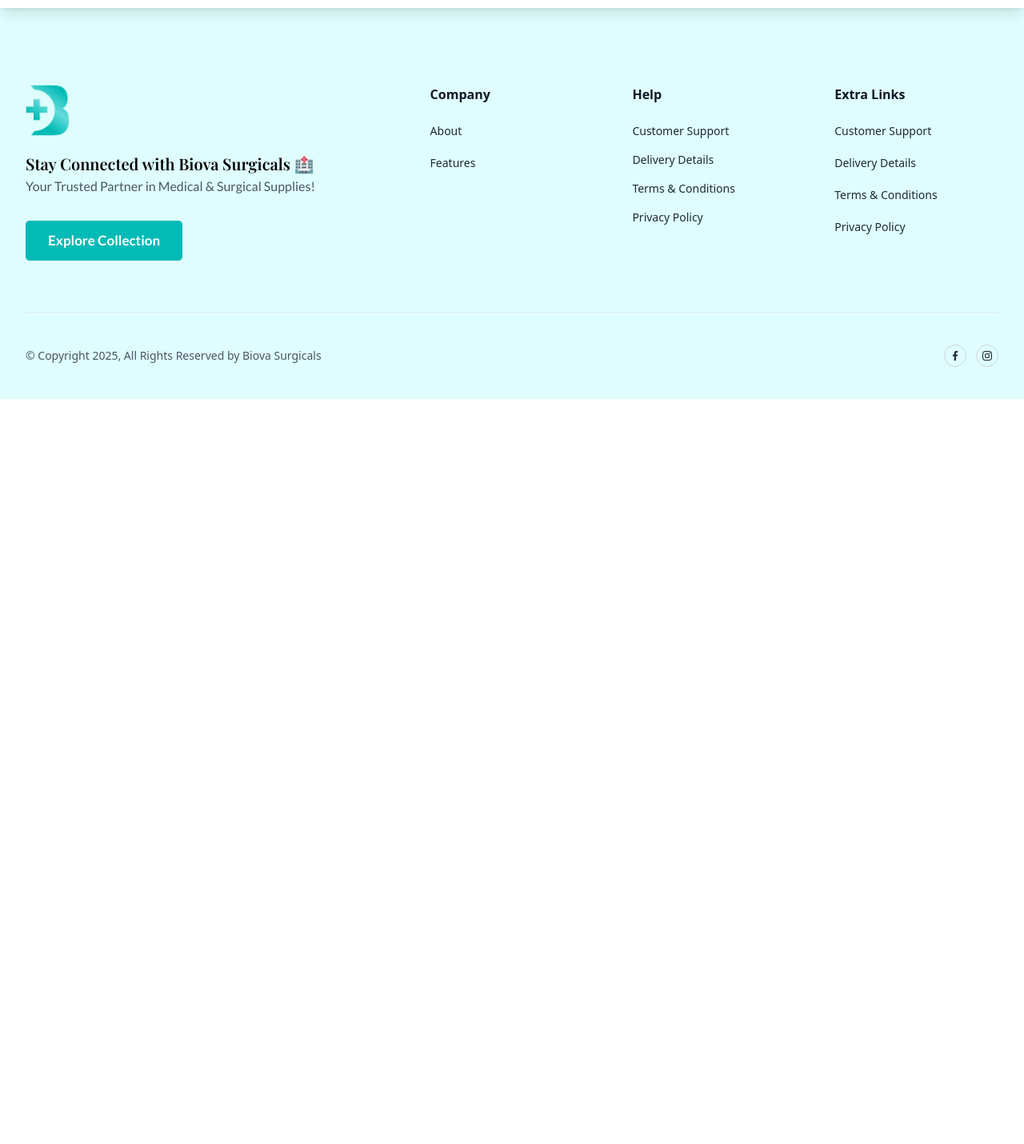
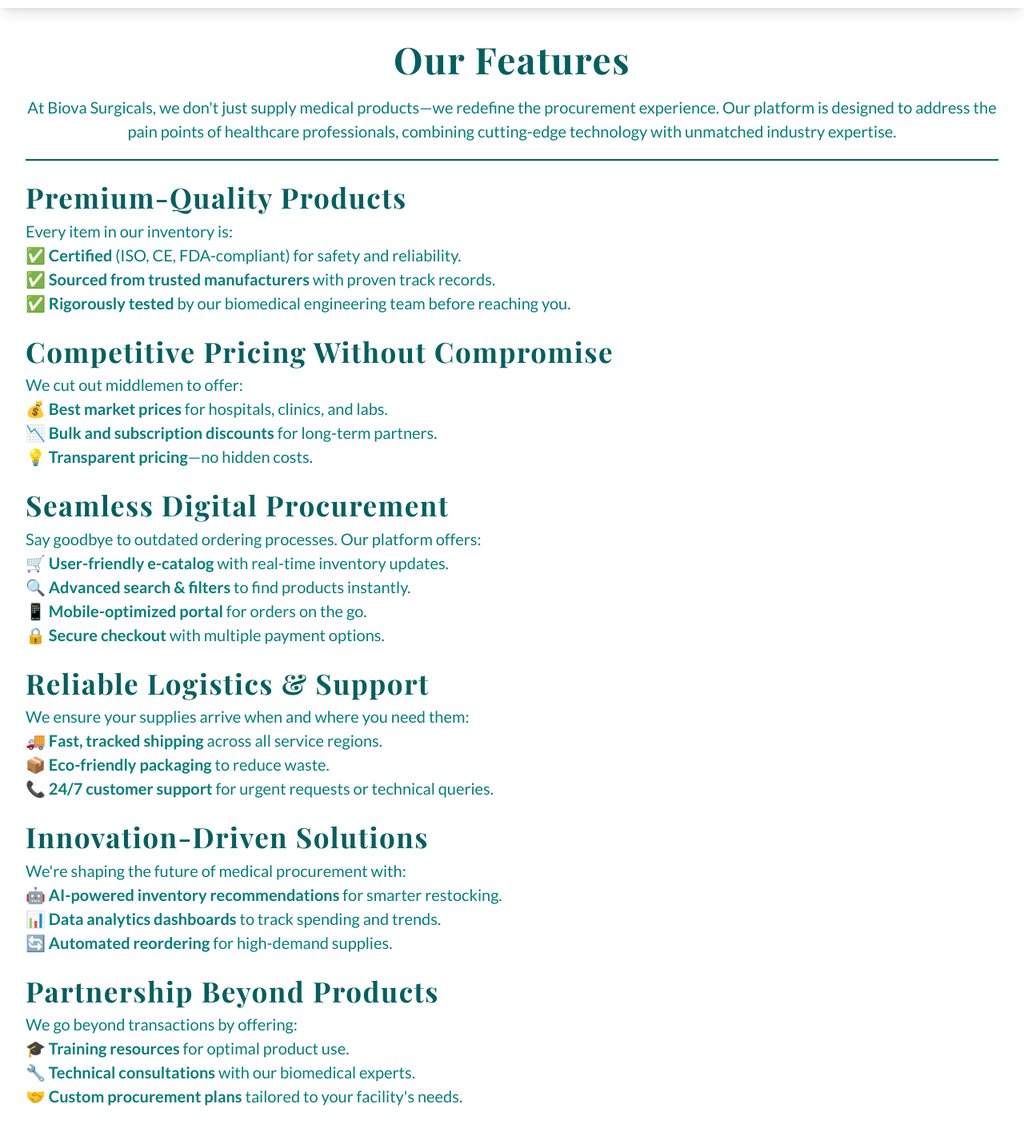
Before and after one commit to ABDULMOIZGHANI/Biova-Surgicals, a React (Vite) app in the folder FrontEnd/: page /our-features in a window 1280 px wide. Shown: the part 84-1515 px from the top of the page at 80% size. Before the commit the page ends 800 px from the top, so only its background shows below. Built offline with nearby package versions, Linux system fonts and the light colour scheme; a web font is replaced by a local one.

Commit message:
Features Page

```diff
--- a/FrontEnd/src/App.jsx
+++ b/FrontEnd/src/App.jsx
@@ -11,6 +11,7 @@
 import ThankYou from './pages/ThankYou.jsx';
 import { useState } from 'react';
 import About from './pages/About.jsx';
+import Features from './pages/Features.jsx';
 
 function App() {
 
@@ -29,6 +30,7 @@
         <Route path="/your-cart" element={<Cart />} />
         <Route path="/thank-you" element={<ThankYou />} />
         <Route path="/about-us" element={<About />} />
+        <Route path="/our-features" element={<Features />} />
       </Routes>
       <Footer />
     </BrowserRouter>
--- a/FrontEnd/src/components/Footer.jsx
+++ b/FrontEnd/src/components/Footer.jsx
@@ -29,7 +29,7 @@
                             </li>
 
                             <li>
-                                <Link to="/features" title="" className="flex text-sm text-gray-800 transition-all duration-200 hover:text-[#02BBB6] focus:text-[#02BBB6]"> Features </Link>
+                                <Link to="/our-features" title="" className="flex text-sm text-gray-800 transition-all duration-200 hover:text-[#02BBB6] focus:text-[#02BBB6]"> Features </Link>
                             </li>
                         </ul>
                     </div>
--- /dev/null
+++ b/FrontEnd/src/pages/Features.jsx
@@ -0,0 +1,69 @@
+import React from 'react'
+
+const Features = () => {
+    return (
+        <section className='w-[95%] m-auto max-w-[1300px]'>
+            <h1 className='text-[#00605f] playfair font-bold text-[30px] md:text-[46px] text-center tracking-[1.5px] mt-[30px] mb-[10px]'>Our Features</h1>
+            <p className='text-[#00807b] text-center lato text-[20px] mb-[20px]'>At Biova Surgicals, we don't just supply medical products—we redefine the procurement experience. Our platform is designed to address the pain points of healthcare professionals, combining cutting-edge technology with unmatched industry expertise.</p>
+
+            <div className='h-[2px] mt-[20px] bg-[#00605f]'></div>
+
+            <h2 className='text-[#00605f] playfair font-bold text-[25px] md:text-[35px] tracking-[1.5px] mt-[20px]'>Premium-Quality Products</h2>
+            <p className='text-[#00807b] lato text-[17px] md:text-[20px] mb-[20px]'>
+                Every item in our inventory is: <br />
+                ✅ <b>Certified</b> (ISO, CE, FDA-compliant) for safety and reliability. <br />
+                ✅ <b>Sourced from trusted manufacturers</b> with proven track records. <br />
+                ✅ <b>Rigorously tested</b> by our biomedical engineering team before reaching you.
+            </p>
+
+            <h2 className='text-[#00605f] playfair font-bold text-[25px] md:text-[35px] tracking-[1.5px] mt-[20px]'>Competitive Pricing Without Compromise</h2>
+            <p className='text-[#00807b] lato text-[17px] md:text-[20px] mb-[20px]'>
+                We cut out middlemen to offer: <br />
+                💰 <b>Best market prices</b> for hospitals, clinics, and labs. <br />
+                📉 <b>Bulk and subscription discounts</b> for long-term partners. <br />
+                💡 <b>Transparent pricing</b>—no hidden costs.
+            </p>
+
+            <h2 className='text-[#00605f] playfair font-bold text-[25px] md:text-[35px] tracking-[1.5px] mt-[20px]'>Seamless Digital Procurement</h2>
+            <p className='text-[#00807b] lato text-[17px] md:text-[20px] mb-[20px]'>
+                Say goodbye to outdated ordering processes. Our platform offers: <br />
+                🛒 <b>User-friendly e-catalog</b> with real-time inventory updates. <br />
+                🔍 <b>Advanced search & filters</b> to find products instantly. <br />
+                📱 <b>Mobile-optimized portal</b> for orders on the go. <br />
+                🔒 <b>Secure checkout</b> with multiple payment options.
+            </p>
+
+            <h2 className='text-[#00605f] playfair font-bold text-[25px] md:text-[35px] tracking-[1.5px] mt-[20px]'>Reliable Logistics & Support</h2>
+            <p className='text-[#00807b] lato text-[17px] md:text-[20px] mb-[20px]'>
+                We ensure your supplies arrive when and where you need them: <br />
+                🚚 <b>Fast, tracked shipping</b> across all service regions. <br />
+                📦 <b>Eco-friendly packaging</b> to reduce waste. <br />
+                📞 <b>24/7 customer support</b> for urgent requests or technical queries.
+            </p>
+
+            <h2 className='text-[#00605f] playfair font-bold text-[25px] md:text-[35px] tracking-[1.5px] mt-[20px]'>Innovation-Driven Solutions</h2>
+            <p className='text-[#00807b] lato text-[17px] md:text-[20px] mb-[20px]'>
+                We're shaping the future of medical procurement with: <br />
+                🤖 <b>AI-powered inventory recommendations</b> for smarter restocking. <br />
+                📊 <b>Data analytics dashboards</b> to track spending and trends. <br />
+                🔄 <b>Automated reordering</b> for high-demand supplies.
+            </p>
+
+            <h2 className='text-[#00605f] playfair font-bold text-[25px] md:text-[35px] tracking-[1.5px] mt-[20px]'>Partnership Beyond Products</h2>
+            <p className='text-[#00807b] lato text-[17px] md:text-[20px] mb-[20px]'>
+                We go beyond transactions by offering: <br />
+                🎓 <b>Training resources</b> for optimal product use. <br />
+                🔧 <b>Technical consultations</b> with our biomedical experts. <br />
+                🤝 <b>Custom procurement plans</b> tailored to your facility's needs.
+            </p>
+
+            <h1 className='text-[#00605f] playfair font-bold text-[30px] md:text-[46px] text-center tracking-[1.5px] mt-[30px] mb-[10px]'>Join the Biova Advantage Today!</h1>
+            <p className='text-[#00807b] text-center lato text-[20px] mb-[20px]'>
+                Experience a smarter, faster, and more affordable way to source medical supplies. <br />
+                ✨ <b>Explore Our Catalog</b> | ✨ <b>Request a Quote</b> | ✨ <b>Speak to Our Team</b>
+            </p>
+        </section>
+    )
+}
+
+export default Features
```
